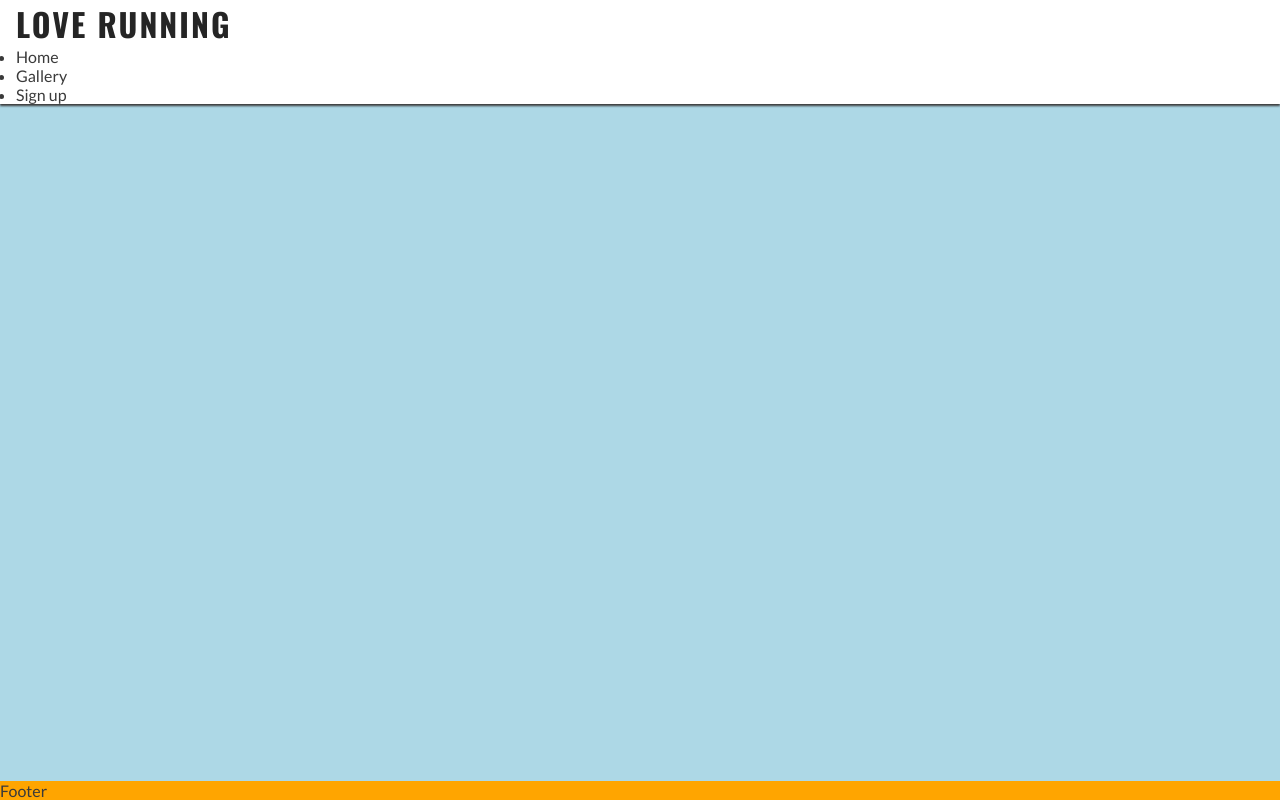
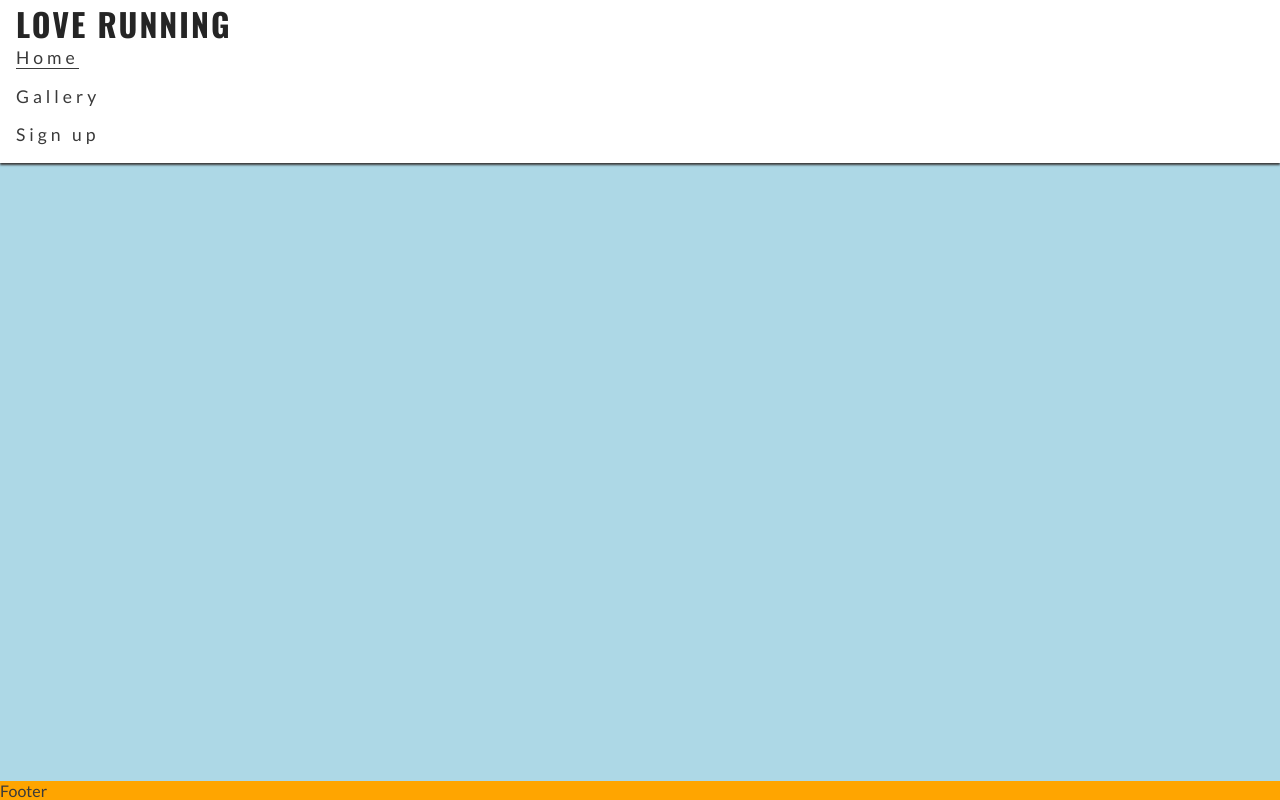
Before and after one commit to Greggy1234/love-running, a plain HTML site: page index.html in a window 1280 px wide. Drawn offline with nearby package versions, Linux system fonts and the light colour scheme.

Commit message:
Nav bar styles added

```diff
--- a/assets/css/style.css
+++ b/assets/css/style.css
@@ -40,6 +40,16 @@ h1 {
     color: #252525;
 }
 
+#menu {
+    letter-spacing:4px;
+    list-style-type:none;
+    font-size: 110%;
+}
+
+#menu > li {
+    margin-bottom: 1em;
+}
+
 /*Main content */
 
 main {
@@ -47,6 +57,9 @@ main {
     flex:1 0 auto;
 }
 
+.active{
+    border-bottom: 1px solid #3a3a3a;
+}
 
 
 /*Footer content */
--- a/index.html
+++ b/index.html
@@ -27,8 +27,8 @@
       <h1 id="logo">Love Running</h1>
     </a>
     <nav>
-      <ul>
-        <li><a href="https://www.google.com/">Home</a></li>
+      <ul id="menu">
+        <li><a href="https://www.google.com/" class="active">Home</a></li>
         <li><a href="https://www.google.com/">Gallery</a></li>
         <li><a href="https://www.google.com/">Sign up</a></li>
       </ul>
```
